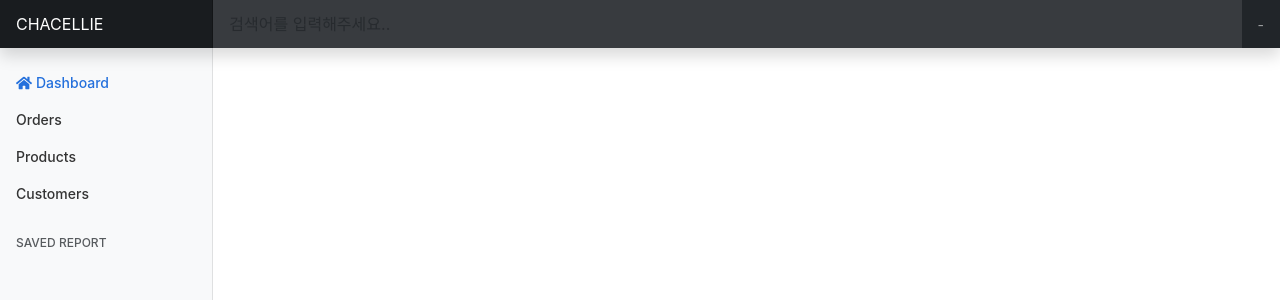
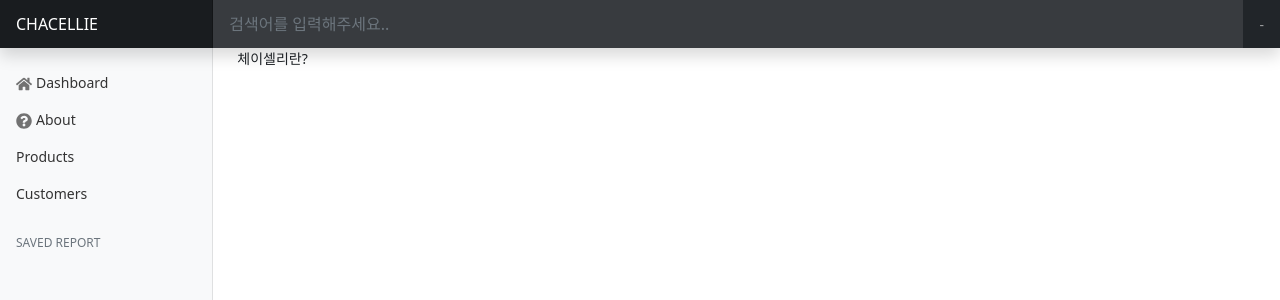
Before and after one commit to chacellie/react-dashboard, a React (Create React App) app: page /about in a window 1280 px wide. Shown: the top 300 px of the page. Built offline with nearby package versions, Linux system fonts and the light colour scheme.

Commit message:
깃 초기화 후 재 연동

```diff
--- a/package.json
+++ b/package.json
@@ -3,10 +3,11 @@
   "version": "0.1.0",
   "private": true,
   "dependencies": {
-    "bootstrap": "^5.3.2",
+    "bootstrap": "5.0.2",
     "react": "^18.2.0",
     "react-dom": "^18.2.0",
     "react-icons": "^4.12.0",
+    "react-router-dom": "^6.19.0",
     "react-scripts": "5.0.1",
     "web-vitals": "^2.1.4"
   },
@@ -33,5 +34,6 @@
       "last 1 firefox version",
       "last 1 safari version"
     ]
-  }
+  },
+  "homepage": "https://chacellie.github.io"
 }
--- a/public/index.html
+++ b/public/index.html
@@ -2,28 +2,16 @@
 <html lang="en">
   <head>
     <meta charset="utf-8" />
-    <link rel="icon" href="%PUBLIC_URL%/favicon.ico" />
     <meta name="viewport" content="width=device-width, initial-scale=1" />
-    <meta name="theme-color" content="#000000" />
     <meta name="description" content="Web site created using create-react-app"/>
-    <link rel="apple-touch-icon" href="%PUBLIC_URL%/logo192.png" />
-    <link rel="manifest" href="%PUBLIC_URL%/manifest.json" />
 
     <title>CHACELLIE's BLOG</title>
   </head>
   <body>
-    <noscript>You need to enable JavaScript to run this app.</noscript>
+
     <div id="root"></div>
-    <!--
-      This HTML file is a template.
-      If you open it directly in the browser, you will see an empty page.
 
-      You can add webfonts, meta tags, or analytics to this file.
-      The build step will place the bundled scripts into the <body> tag.
 
-      To begin the development, run `npm start` or `yarn start`.
-      To create a production bundle, use `npm run build` or `yarn build`.
-    -->
-    <script src="https://cdn.jsdelivr.net/npm/feather-icons@4.28.0/dist/feather.min.js" integrity="sha384-uO3SXW5IuS1ZpFPKugNNWqTZRRglnUJK6UAZ/gxOX80nxEkN9NcGZTftn6RzhGWE" crossorigin="anonymous"></script>
+    <!-- <script src="https://cdn.jsdelivr.net/npm/feather-icons@4.28.0/dist/feather.min.js" integrity="sha384-uO3SXW5IuS1ZpFPKugNNWqTZRRglnUJK6UAZ/gxOX80nxEkN9NcGZTftn6RzhGWE" crossorigin="anonymous"></script> -->
   </body>
 </html>
--- a/src/App.css
+++ b/src/App.css
@@ -1,38 +1,13 @@
-.App {
-  text-align: center;
+.bd-placeholder-img {
+  font-size: 1.125rem;
+  text-anchor: middle;
+  -webkit-user-select: none;
+  -moz-user-select: none;
+  user-select: none;
 }
 
-.App-logo {
-  height: 40vmin;
-  pointer-events: none;
-}
-
-@media (prefers-reduced-motion: no-preference) {
-  .App-logo {
-    animation: App-logo-spin infinite 20s linear;
+@media (min-width: 768px) {
+  .bd-placeholder-img-lg {
+    font-size: 3.5rem;
   }
 }
-
-.App-header {
-  background-color: #282c34;
-  min-height: 100vh;
-  display: flex;
-  flex-direction: column;
-  align-items: center;
-  justify-content: center;
-  font-size: calc(10px + 2vmin);
-  color: white;
-}
-
-.App-link {
-  color: #61dafb;
-}
-
-@keyframes App-logo-spin {
-  from {
-    transform: rotate(0deg);
-  }
-  to {
-    transform: rotate(360deg);
-  }
-}
--- a/src/App.js
+++ b/src/App.js
@@ -1,15 +1,34 @@
+import 'bootstrap/dist/css/bootstrap.min.css'
+import 'bootstrap/dist/js/bootstrap.min.js'
+import './assets/css/dashboard.css';
 import './App.css';
-import './assets/css/dashboard.css';
 
+import { BrowserRouter, Routes, Route } from 'react-router-dom'
 import Header from './pages/main/Header';
 import Nav from './pages/main/Nav';
 
+import Home from './pages/main/Home';
+import About from './pages/about/About';
+
+import React from "react";
 function App() {
   return (
-    <>
-    <Header/>
-    <Nav/>
-    </>
+    <BrowserRouter>
+      <Header />
+      <div className="container-fluid">
+        <div className="row">
+          <Nav />
+          <main className="col-md-9 ms-sm-auto col-lg-10 px-md-4">
+            <Routes>
+              <Route path="/" element={<Home/>} />
+              <Route path="/about" element={<About/>} />
+            </Routes>
+
+          </main>
+
+        </div>
+      </div>
+    </BrowserRouter>
 
   );
 }
--- a/src/index.css
+++ /dev/null
@@ -1,13 +0,0 @@
-body {
-  margin: 0;
-  font-family: -apple-system, BlinkMacSystemFont, 'Segoe UI', 'Roboto', 'Oxygen',
-    'Ubuntu', 'Cantarell', 'Fira Sans', 'Droid Sans', 'Helvetica Neue',
-    sans-serif;
-  -webkit-font-smoothing: antialiased;
-  -moz-osx-font-smoothing: grayscale;
-}
-
-code {
-  font-family: source-code-pro, Menlo, Monaco, Consolas, 'Courier New',
-    monospace;
-}
--- a/src/index.js
+++ b/src/index.js
@@ -1,9 +1,5 @@
 import React from 'react';
 import ReactDOM from 'react-dom/client';
-import 'bootstrap/dist/css/bootstrap.min.css'
-import 'bootstrap/dist/js/bootstrap.js'
-import './assets/css/dashboard.css'
-import './index.css';
 import App from './App';
 import reportWebVitals from './reportWebVitals';
 
--- /dev/null
+++ b/src/pages/about/About.js
@@ -0,0 +1,11 @@
+
+const About = () => {
+    return (
+        <div className="row">
+            <span>체이셀리란?</span>
+        </div>
+    )
+}
+
+
+export default About;
--- a/src/pages/main/Header.js
+++ b/src/pages/main/Header.js
@@ -4,11 +4,11 @@ const Header = () => {
 
     return (
         <header className="navbar navbar-dark sticky-top bg-dark flex-md-nowrap p-0 shadow">
-            <a href="/" className ="navbar-brand col-md-3 col-lg-2 me-0 px-3">CHACELLIE</a>
-            <button className="navbar-toggler position-absolute d-md-none collapsed">
+            <a href="/" className="navbar-brand col-md-3 col-lg-2 me-0 px-3">CHACELLIE</a>
+            <button className="navbar-toggler position-absolute d-md-none collapsed" type="button" data-bs-toggle="collapse" data-bs-target="#sidebarMenu" aria-controls="sidebarMenu" aria-expanded="false" aria-label="Toggle navigation" >
                 <span className="navbar-toggler-icon"></span>
             </button>
-            <input className="form-control form-control-dark w-100" placeholder="검색어를 입력해주세요.." />
+            <input className="form-control form-control-dark w-100" type="text" placeholder="검색어를 입력해주세요.." />
             <div className="navbar-nav">
                 <div className="nav-item text-nowrap">
                     <a className="nav-link px-3">-</a>
--- /dev/null
+++ b/src/pages/main/Home.js
@@ -0,0 +1,7 @@
+const Home = () => {
+
+
+    return (<div>우리집</div>)
+}
+
+export default Home;
--- a/src/pages/main/Nav.js
+++ b/src/pages/main/Nav.js
@@ -1,25 +1,26 @@
+import { Link } from 'react-router-dom';
 import { FaHome } from 'react-icons/fa';
-
+import { FaQuestionCircle } from "react-icons/fa";
 const Nav = () => {
 
     return (
-        <div className="container-fluid">
-            <div className="row">
+
                 <nav id="sidebarMenu" className="col-md-3 col-lg-2 d-md-block bg-light sidebar collapse">
                     <div className="position-sticky pt-3">
                         <ul className="nav flex-column">
-                            <li className="nav-item">
-                                <a className="nav-link active" aria-current="page" href="/">
-                                    <FaHome className="feather"/>
+                        <li className="nav-item">
+                            <Link to="/" className="nav-link" aria-current="page">
+                                <FaHome className="feather"/>
                                     Dashboard
-                                </a>
+                            </Link>
                             </li>
 
                             <li className="nav-item">
-                                <a className="nav-link" href="#">
-                                    <span data-feather="file"></span>
-                                    Orders
-                                </a>
+                                <Link to="/about" className="nav-link">
+
+                                <FaQuestionCircle className="feather"/>
+                                    About
+                                </Link>
                             </li>
 
                             <li className="nav-item">
@@ -50,8 +51,7 @@ const Nav = () => {
 
 
                 </nav>
-            </div>
-        </div>
+
     )
 
 }
```
Also changed, not shown: 1 other file (tests, documents, lock files or other folders).
